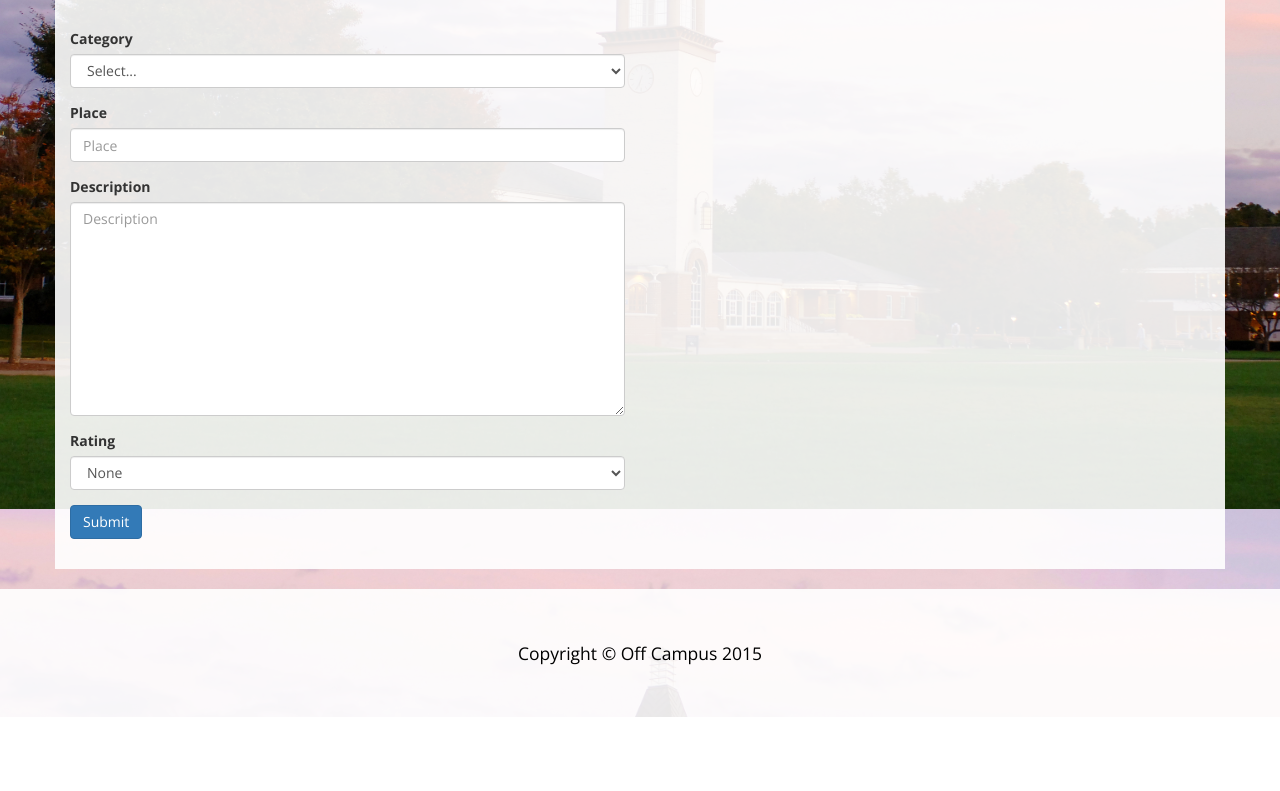
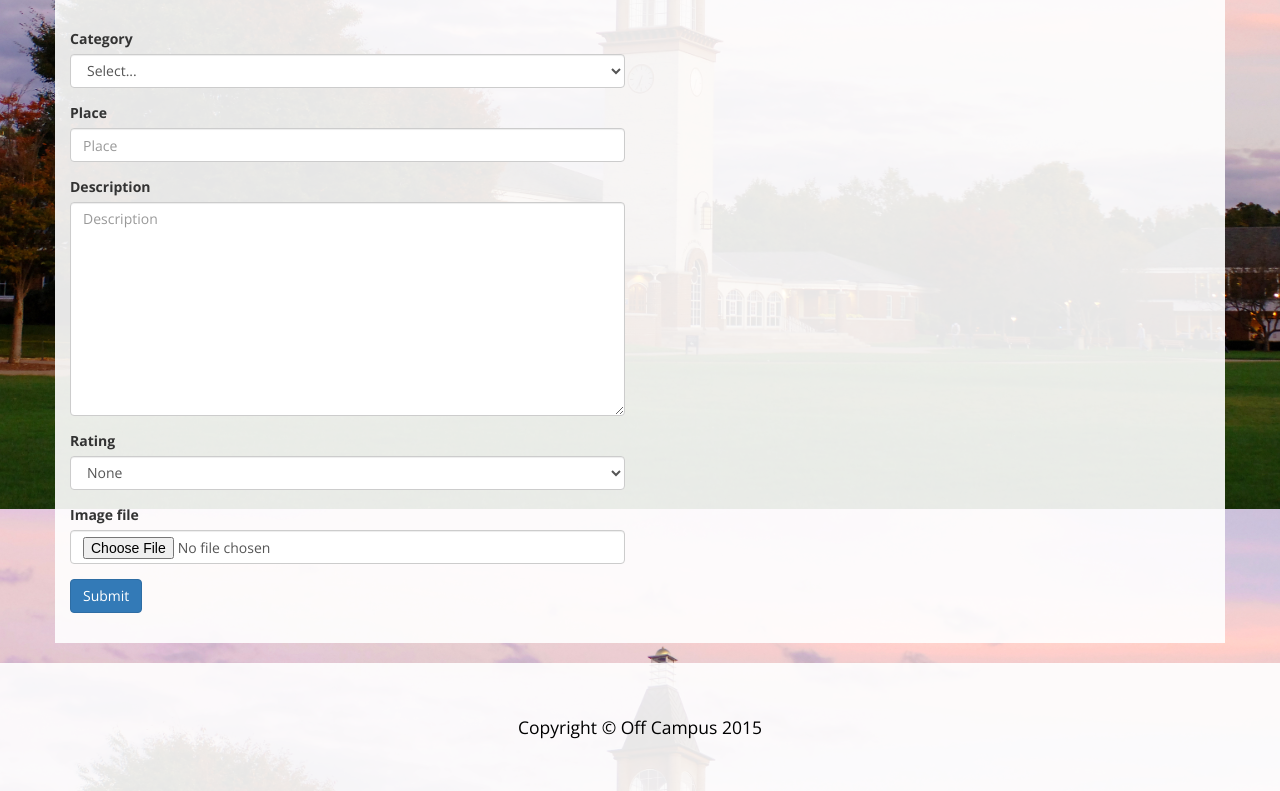
Before and after one commit to Katerinahillios/offcampus, a Django app: page /place/create/ in a window 1280 px wide. Shown: the part 291-1082 px from the top of the page. Before the commit the page ends 1008 px from the top, so only its background shows below. Run offline with Django 3.2, Linux system fonts and the light colour scheme; the visitor is signed in with stand-in values (Sample User, id 1); parts of the project's set-up code (start-up, migrations or seed data) failed here and were passed over; some libraries are stand-ins or nearby versions.

Commit message:
Add media upload

```diff
--- a/core/models.py
+++ b/core/models.py
@@ -1,3 +1,13 @@
+import os
+import uuid
+
+def upload_to_location(instance, filename):
+  blocks = filename.split('.')
+  ext = blocks[-1]
+  filename = "%s.%s" % (uuid.uuid4(), ext)
+  instance.title = blocks[0]
+  return os.path.join('uploads/', filename)
+
 RATING_CHOICES = (
   (0, 'None'),
   (1, '*'),
@@ -30,6 +40,7 @@ class Place(models.Model):
   created_at = models.DateTimeField(auto_now_add=True)
   user = models.ForeignKey(User)
   rating = models.IntegerField(choices=RATING_CHOICES, default=0)
+  image_file = models.ImageField(upload_to=upload_to_location, null=True, blank=True)
 
   def __unicode__(self):
     return self.place
--- a/core/views.py
+++ b/core/views.py
@@ -13,7 +13,7 @@ class Home(TemplateView):
 class PlaceCreateView(CreateView):
   model = Place
   template_name = 'place/place_form.html'
-  fields = ['category', 'place', 'description', 'rating']
+  fields = ['category', 'place', 'description', 'rating', 'image_file']
   success_url = reverse_lazy('place_list')
 
   def form_valid(self, form):
@@ -58,7 +58,7 @@ class PlaceDetailView(DetailView):
 class PlaceUpdateView(UpdateView):
   model = Place
   template_name = 'place/place_form.html'
-  fields = ['category', 'place', 'description', 'rating']
+  fields = ['category', 'place', 'description', 'rating', 'image_file']
 
   def get_object(self, *args, **kwargs):
     object = super(PlaceUpdateView, self).get_object(*args, **kwargs)
--- a/offcampus/settings.py
+++ b/offcampus/settings.py
@@ -120,3 +120,6 @@ STATIC_ROOT = 'staticfiles'
 LOGIN_URL = '/user/login'
 LOGIN_REDIRECT_URL = '/place/'
 SITE_ID = 1
+
+DEFAULT_FILE_STORAGE = 'storages.backends.s3boto.S3BotoStorage'
+AWS_STORAGE_BUCKET_NAME = 'offcampus1'
--- a/requirements.txt
+++ b/requirements.txt
@@ -1,9 +1,12 @@
 Django==1.8.5
+Pillow==3.0.0
 argparse==1.2.1
+boto==2.38.0
 dj-database-url==0.3.0
 dj-static==0.0.6
 django-bootstrap3==6.2.2
 django-registration-redux==1.2
+django-storages==1.1.8
 django-toolbelt==0.0.1
 gunicorn==19.3.0
 psycopg2==2.6.1
--- a/templates/place/place_detail.html
+++ b/templates/place/place_detail.html
@@ -45,6 +45,7 @@
   ({{ rating.rating__avg }})
 {% endif %}
 <p>{{ place.description }}</p>
+<p>{% if place.image_file %}<img src="{{ place.image_file.url }}" />{% endif %}</p>
 <p>Submitted by <a href="{% url 'user_detail' slug=place.user.username %}">{{ place.user.username }}</a> on {{ place.created_at }}</p>
 {% if place.user == user %}
 <p><a href="{% url 'place_update' pk=place.id %}">Edit place</a></p>
--- a/templates/place/place_form.html
+++ b/templates/place/place_form.html
@@ -3,7 +3,7 @@
 {% block content %}
 <div class="row">
   <div class="col-lg-6">
-    <form method="post" action="">
+    <form method="post" action="" enctype="multipart/form-data">
       {% csrf_token %}
       {% bootstrap_form form %}
       <button type="submit" class="btn btn-primary">Submit</button>
```
Also changed, not shown: core/migrations/0009_place_image_file.py (added).
